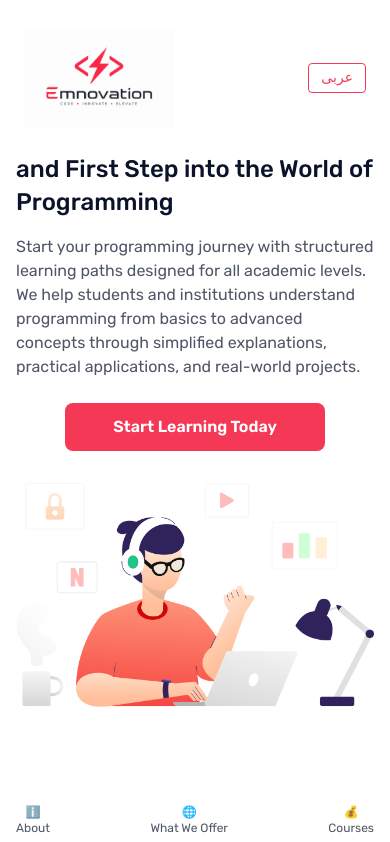
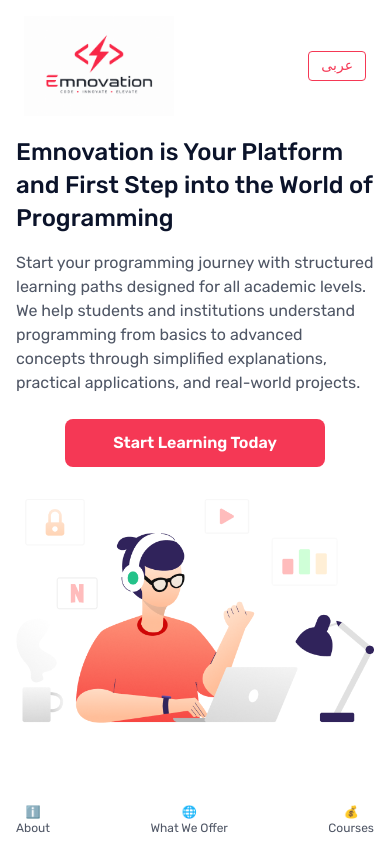
Before and after one commit to Emanmohamedawad/EmnovationSite, a Next.js app: page / in a window 390 px wide. Shown: the top 842 px of the page. Built offline with nearby package versions, Linux system fonts and the light colour scheme.

Commit message:
fix mobile

```diff
--- a/components/Hero.js
+++ b/components/Hero.js
@@ -30,7 +30,7 @@ const Hero = ({
 
   const { t } = useLanguage();
   return (
-<div className="max-w-screen-xl mt-24 px-4 sm:px-8 xl:px-16 mx-auto" id="about">
+<div className="max-w-screen-xl mt-28 px-4 sm:px-8 xl:px-16 mx-auto" id="about">
   <ScrollAnimationWrapper>
     <motion.div
       className="grid grid-cols-1 sm:grid-cols-2 gap-8 py-6 sm:py-16 items-center"
--- a/components/Layout/Header.js
+++ b/components/Layout/Header.js
@@ -43,7 +43,7 @@ const Header = () => {
           scrollActive ? "shadow-md py-2" : "py-4"
         }`}
       >
-        <nav className="max-w-screen-xl px-6 sm:px-8 lg:px-16 mx-auto grid grid-flow-col py-3 sm:py-4">
+        <nav className="max-w-screen-xl px-6 sm:px-8 lg:px-16 mx-auto grid grid-flow-col sm:py-4">
 
           {/* LOGO */}
           <div
```
